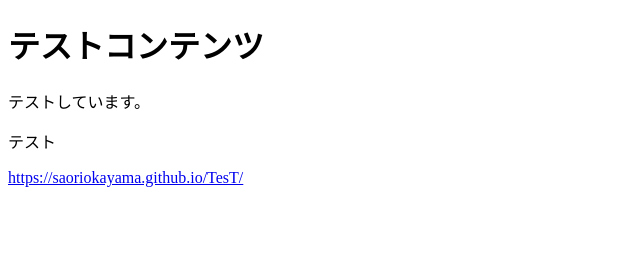
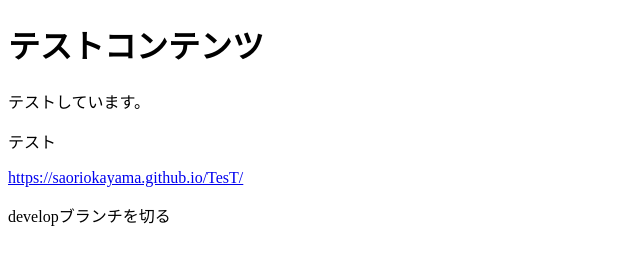
Before and after one commit to SaoriOKAYAMA/TesT, a website: page index.html in a window 1280 px wide. Shown: the whole page, without its empty margins (0-640 px from the left). Drawn offline with Linux system fonts and the light colour scheme.

Commit message:
developブランチ追加

```diff
--- a/index.html
+++ b/index.html
@@ -11,5 +11,6 @@
     <p>テストしています。</p>
     <p>テスト</p>
     <p><a href="https://saoriokayama.github.io/TesT/">https://saoriokayama.github.io/TesT/</a></p>
+    <p>developブランチを切る</p>
 </body>
 </html>
```
